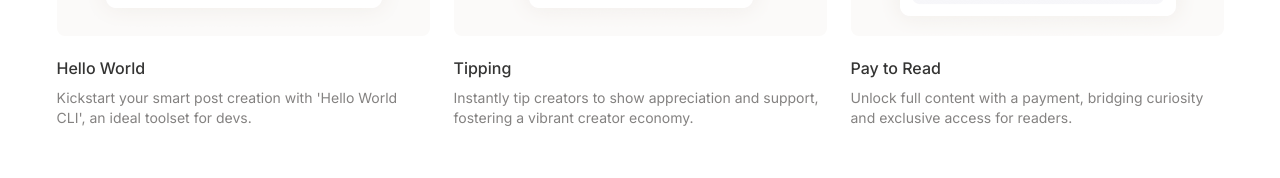
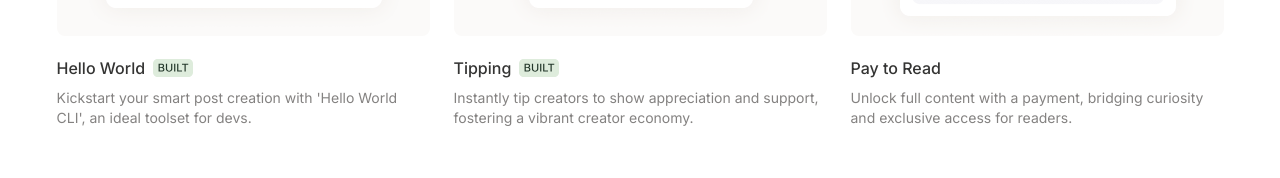
Before and after one commit to lens-protocol/open-actions-directory, a Next.js app: page / in a window 1280 px wide. Shown: the part 773-951 px from the top of the page. Built offline with nearby package versions, Linux system fonts and the light colour scheme.

Commit message:
updated to add actions

```diff
--- a/actions.json
+++ b/actions.json
@@ -15,12 +15,13 @@
     "height": 144
   },
   {
-    "type": "idea",
+    "type": "action",
     "name": "Tipping",
     "description": "Instantly tip creators to show appreciation and support, fostering a vibrant creator economy.",
     "long-description": "Tipping transforms user appreciation into tangible support. This feature embeds a culture of direct financial encouragement within the community, enabling followers to actively support and sustain the creative work of their favorite creators.",
     "tag": "SocialFi",
     "hero": "tipping.png",
+    "link": "https://github.com/mvanhalen/TipActionModule",
     "videoLink": "https://tape.xyz/watch/0x01cddb-0x0e",
     "figmaLink": "https://www.figma.com/file/ifQTouvhx5yhMiuNFqimph/%F0%9F%93%A2-Smart-Post-Design-Examples?type=design&node-id=1%3A12940&mode=design&t=cEMQJKn531XC3BHA-1",
     "width": 200,
@@ -61,12 +62,13 @@
     "height": 175
   },
   {
-    "type": "idea",
+    "type": "action",
     "name": "Promote Communities with MadFi",
     "description": "Discover and engage with diverse communities through the innovative MadFi platform.",
     "long-description": "MadFi enriches digital communities by enabling creators to promote social clubs, incentivize engagement, and compensate for community-created content. It fosters active participation and enhances the value of community interactions.",
     "tag": "SocialFi",
     "hero": "promote-communities.png",
+    "link": "https://polygonscan.com/address/0x55991a42e8FEb9DFAC9Fcc172f133D36AC2282A2#code",
     "width": 276,
     "height": 152
   },
@@ -81,12 +83,13 @@
     "height": 188
   },
   {
-    "type": "idea",
+    "type": "action",
     "name": "Collect on Zora",
     "description": "Seamlessly collect and trade digital assets with Zora integration, enriching your feed.",
     "long-description": "Integrating Zora transforms social feeds into interactive digital asset platforms. It facilitates the collection, showcasing, and trading of digital assets, enhancing social interaction and placing a premium on digital creativity and curation.",
     "tag": "SocialFi",
     "hero": "zora.png",
+    "link": "https://polygonscan.com/address/0x5f377e3e9BE56Ff72588323Df6a4ecd5cEedc56A#code",
     "width": 276,
     "height": 190
   },
@@ -123,12 +126,13 @@
   },
 
   {
-    "type": "idea",
+    "type": "action",
     "name": "Cross-Chain Minting with Decent",
     "description": "Experience limitless creativity by minting assets cross-chain with Decent.xyz.",
     "long-description": "Decent simplifies cross-chain creativity with 1-click transactions using any token or fiat. Its template allows actions to be embeddable in various platforms, ensuring compatibility across different blockchain networks for seamless user experiences.",
     "tag": "DeFi",
     "hero": "decent.png",
+    "link": "https://polygonscan.com/address/0xA9d72bCAd216b1F05d7D60b46Fd8dC01D501257a#code",
     "width": 276,
     "height": 152
   }
--- a/components/ui/action-card.tsx
+++ b/components/ui/action-card.tsx
@@ -56,14 +56,28 @@ export function ActionCard({ action }: { action: Action }) {
             "
             />
           </Card>
-          <div>
+          <div className='mt-5'>
+            <div className='flex items-center'>
               <p
                 className="
                 text-[#343433]
-              font-[500] mt-5"
+                font-[500]"
               >
                 {action.name}
               </p>
+              {
+                action.type === 'action' && (
+                  <Image
+                    src={`/svg/built.svg`}
+                    width={40}
+                    height={19}
+                    alt="Built"
+                    className='ml-2'
+                  />
+                )
+              }
+            </div>
+
             <p
               className="
               font-[400] text-[#848281] text-sm mt-2
@@ -117,6 +131,15 @@ export function ActionCard({ action }: { action: Action }) {
               {action.type === 'idea' && (
                 <Image
                   src="/svg/idea-badge.svg"
+                  width={40}
+                  height={20}
+                  alt="Idea"
+                  className="mt-[-2px] inline-block"
+                />
+              )}
+              {action.type === 'action' && (
+                <Image
+                  src="/svg/built.svg"
                   width={40}
                   height={20}
                   alt="Idea"
@@ -293,7 +316,7 @@ export function ActionCard({ action }: { action: Action }) {
                   hover:bg-black transition
                   "
               >
-                <p className="text-base font-[500]">View GitHub</p>
+                <p className="text-base font-[500]">View Code</p>
                 <Image
                   src={'/svg/arrow-white.svg'}
                   alt="Arrow"
```
Also changed, not shown: public/svg/built.svg (added). Lines whose indentation alone changed are shown as unchanged.
